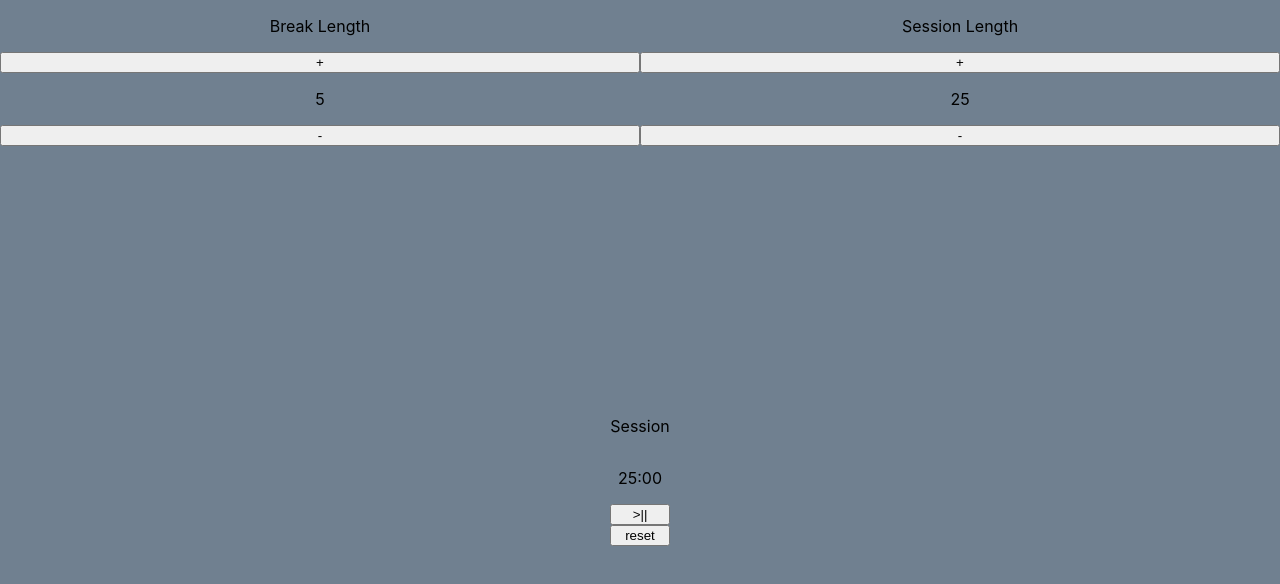
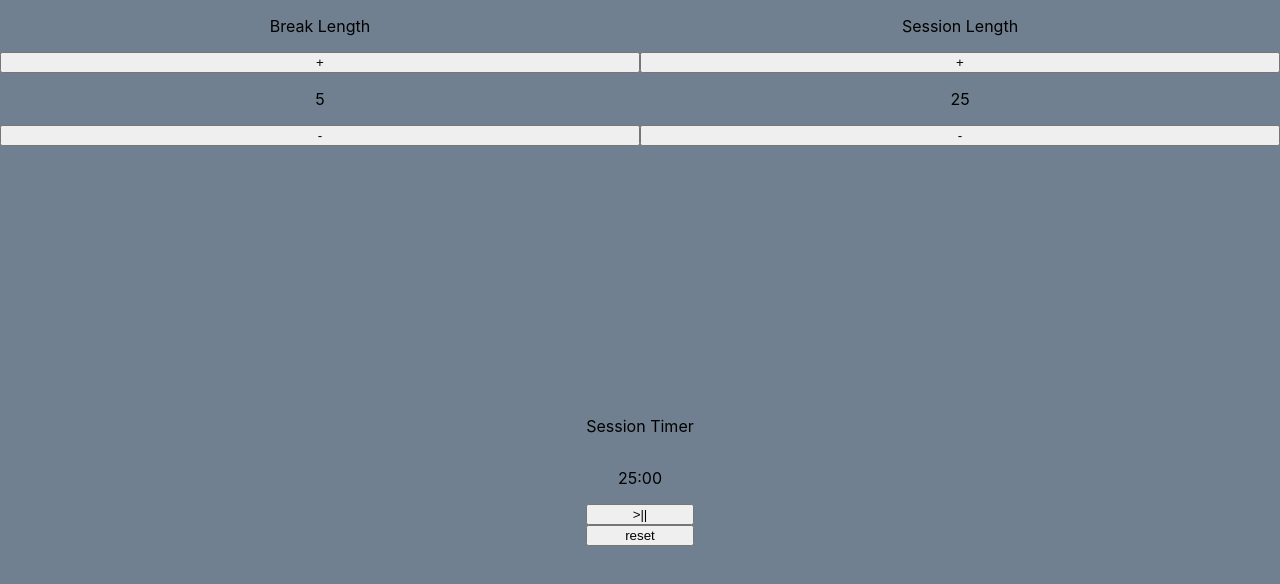
Before and after one commit to clarence-adams/fcc-clock, a React (Create React App) app: page / in a window 1280 px wide. Shown: the top 584 px of the page. Built offline with nearby package versions, Linux system fonts and the light colour scheme.

Commit message:
Passes all FCC tests

```diff
--- a/src/App.js
+++ b/src/App.js
@@ -1,23 +1,31 @@
 import {useState, useEffect} from 'react'
+import beep from './sounds/beep.wav'
 import './App.css'
 
 function App() {
-
+  // breakLength and sessionLength are measured in minutes
   const [breakLength, setBreakLength] = useState(5)
   const [sessionLength, setSessionLength] = useState(25)
+  // timeLeft is measured in seconds
+  const [timeLeft, setTimeLeft] = useState(sessionLength * 60)
   const [paused, setPaused] = useState(true)
-  // timeLeft state is measured in seconds
-  const [timeLeft, setTimeLeft] = useState(1500)
+  const [sessionOrBreak, setSessionOrBreak] = useState("Session")
+  const [timerLabel, setTimerLabel] = useState(sessionOrBreak + " Timer")
+  let beepSound = document.getElementById("beep")
   // resets break and session length and stops timer
   const resetClickHandler = () => {
     setBreakLength(5)
     setSessionLength(25)
     setTimeLeft(1500)
     setPaused(true)
+    beepSound = document.getElementById("beep")
+    beepSound.pause()
+    beepSound.currentTime = 0
   }
 
   const startStopClickHandler = () => {
     paused ? setPaused(false) : setPaused(true)
+    beepSound.play()
   }
 
   const breakIncrement = () => {
@@ -35,12 +43,14 @@ function App() {
   const sessionIncrement = () => {
     if (sessionLength < 60) {
       setSessionLength(sessionLength + 1)
+      setTimeLeft(timeLeft + 60)
     }
   }
 
   const sessionDecrement = () => {
     if (sessionLength > 1) {
       setSessionLength(sessionLength - 1)
+      setTimeLeft(timeLeft - 60)
     }
   }
 
@@ -57,20 +67,30 @@ function App() {
   let timeLeftFormatted = formatTimeLeft()
 
   useEffect(() => {
-    let timeout
-
+    let interval = null
     if (!paused) {
-      timeout = setTimeout(() => {
+      // function that handles the actual clock timer
+      interval = setInterval(() => {
         if (timeLeft == 0) {
-          setPaused(true)
+          if (sessionOrBreak == "Session") {
+            setSessionOrBreak("Break")
+            setTimeLeft(breakLength * 60)
+            setTimerLabel(sessionOrBreak + " Timer")
+            beepSound.play()
+          } else {
+            setSessionOrBreak("Session")
+            setTimeLeft(sessionLength * 60)
+            setTimerLabel(sessionOrBreak + " Timer")
+          }
         } else if (timeLeft > 0) {
           setTimeLeft(timeLeft - 1)
         }
       }, 1000)
     } else {
-      clearTimeout(timeout)
+      return () => clearInterval(interval)
     }
-  })
+    return () => clearInterval(interval)
+  }, [paused, timeLeft])
 
   return (
     <div id="clock">
@@ -87,7 +107,8 @@ function App() {
         <button id="session-decrement" onClick={sessionDecrement}>-</button>
       </div>
       <div id="clock-wrapper">
-        <p id="timer-label">Session</p>
+        <audio src={beep} type="audio/x-wav" id="beep" class="clip"/>
+        <p id="timer-label">{timerLabel}</p>
         <p id="time-left">{timeLeftFormatted}</p>
         <button id="start_stop" onClick={startStopClickHandler}>>||</button>
         <button id="reset" onClick={resetClickHandler}>reset</button>
```
Also changed, not shown: 2 other files (tests, documents, lock files or other folders).
